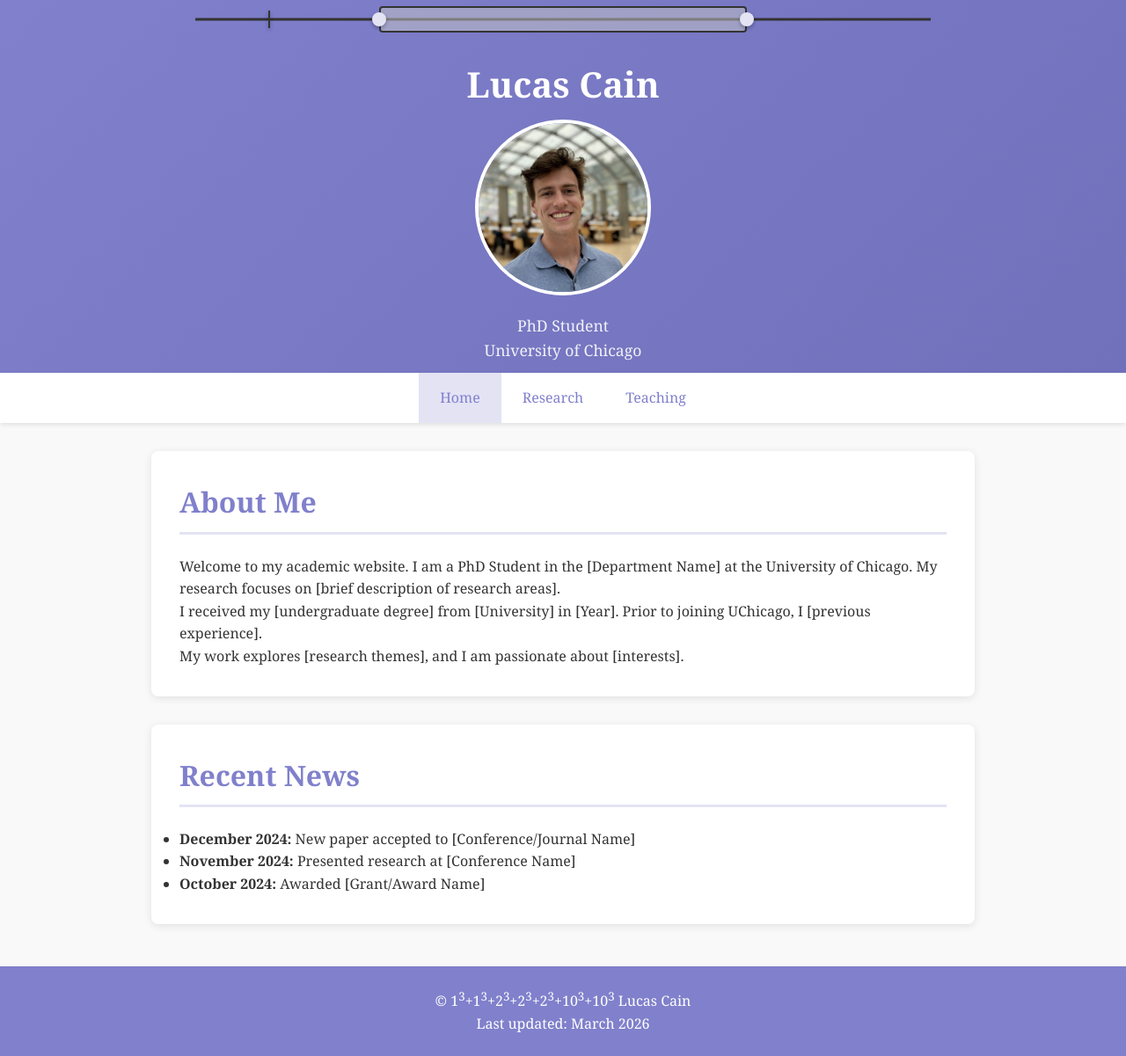
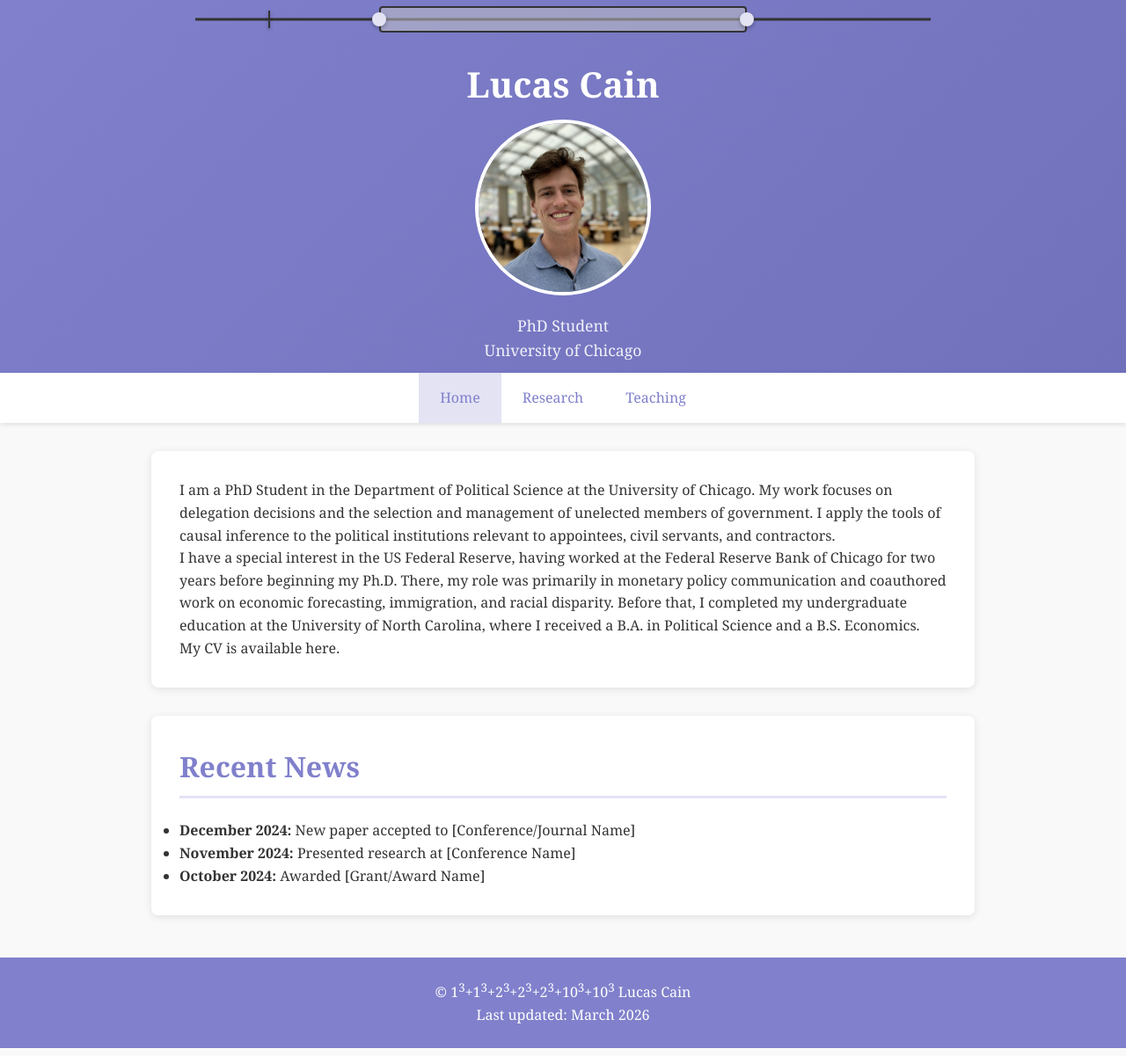
Before and after one commit to L-Cain/L-Cain.github.io, a Jekyll site: the page built from index.md, in a window 1280 px wide. Shown: the whole page at 88% size. Built offline with Jekyll 4.4.1, drawn with Linux system fonts in a browser that asks for light colours.

Commit message:
Update index.md

```diff
--- a/index.md
+++ b/index.md
@@ -4,10 +4,9 @@ title: Home
 ---
 
 <section>
-  <h2>About Me</h2>
-  <p>Welcome to my academic website. I am a PhD Student in the [Department Name] at the University of Chicago. My research focuses on [brief description of research areas].</p>
-  <p>I received my [undergraduate degree] from [University] in [Year]. Prior to joining UChicago, I [previous experience].</p>
-  <p>My work explores [research themes], and I am passionate about [interests].</p>
+  <p>I am a PhD Student in the Department of Political Science at the University of Chicago. My work focuses on delegation decisions and the selection and management of unelected members of government. I apply the tools of causal inference to the political institutions relevant to appointees, civil servants, and contractors. </p>
+  <p>I have a special interest in the US Federal Reserve, having worked at the Federal Reserve Bank of Chicago for two years before beginning my Ph.D. There, my role was primarily in monetary policy communication and coauthored work on economic forecasting, immigration, and racial disparity. Before that, I completed my undergraduate education at the University of North Carolina, where I received a B.A. in Political Science and a B.S. Economics.</p>
+  <p>My CV is available here.</p>
 </section>
 
 <section>
```
